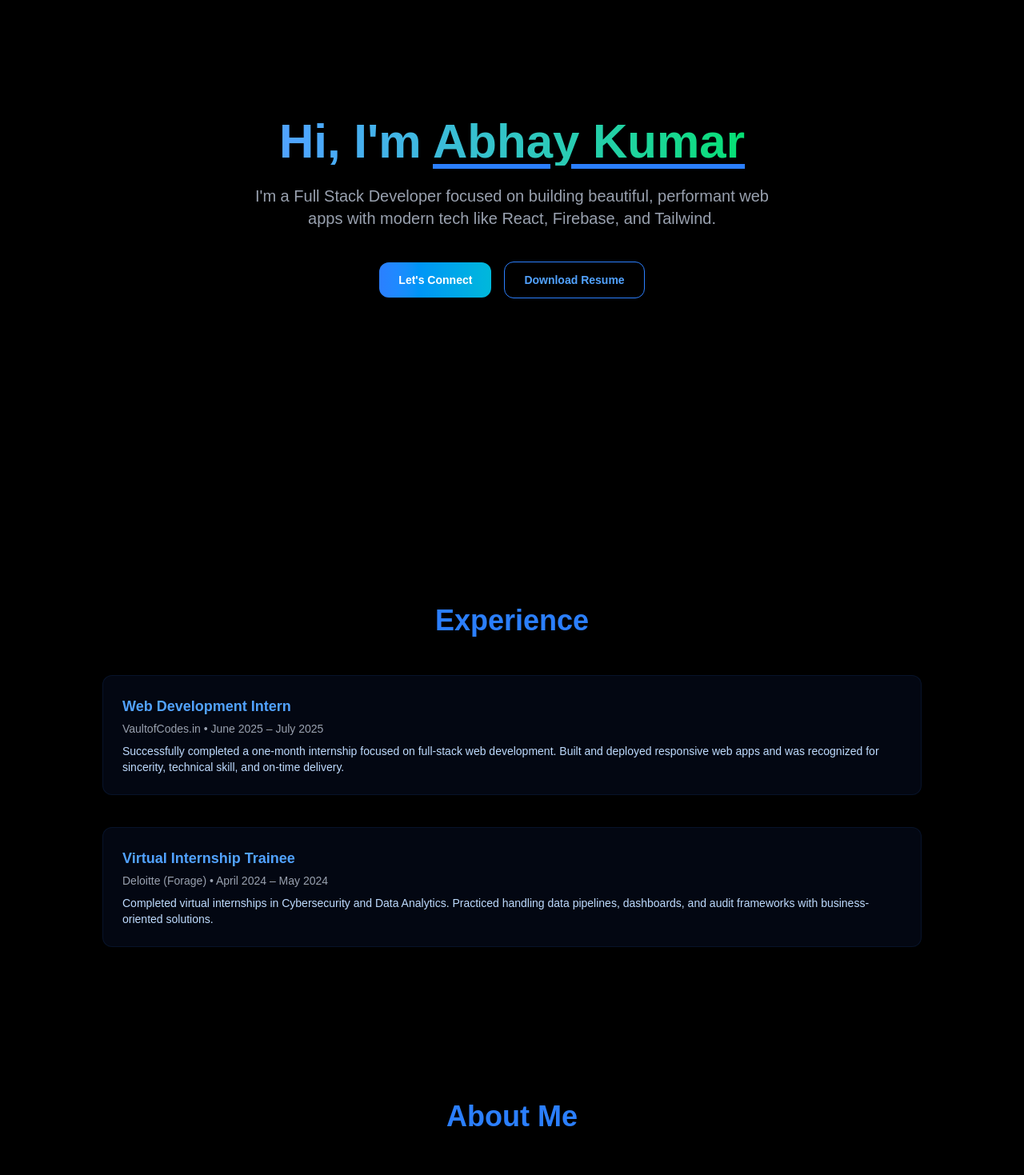
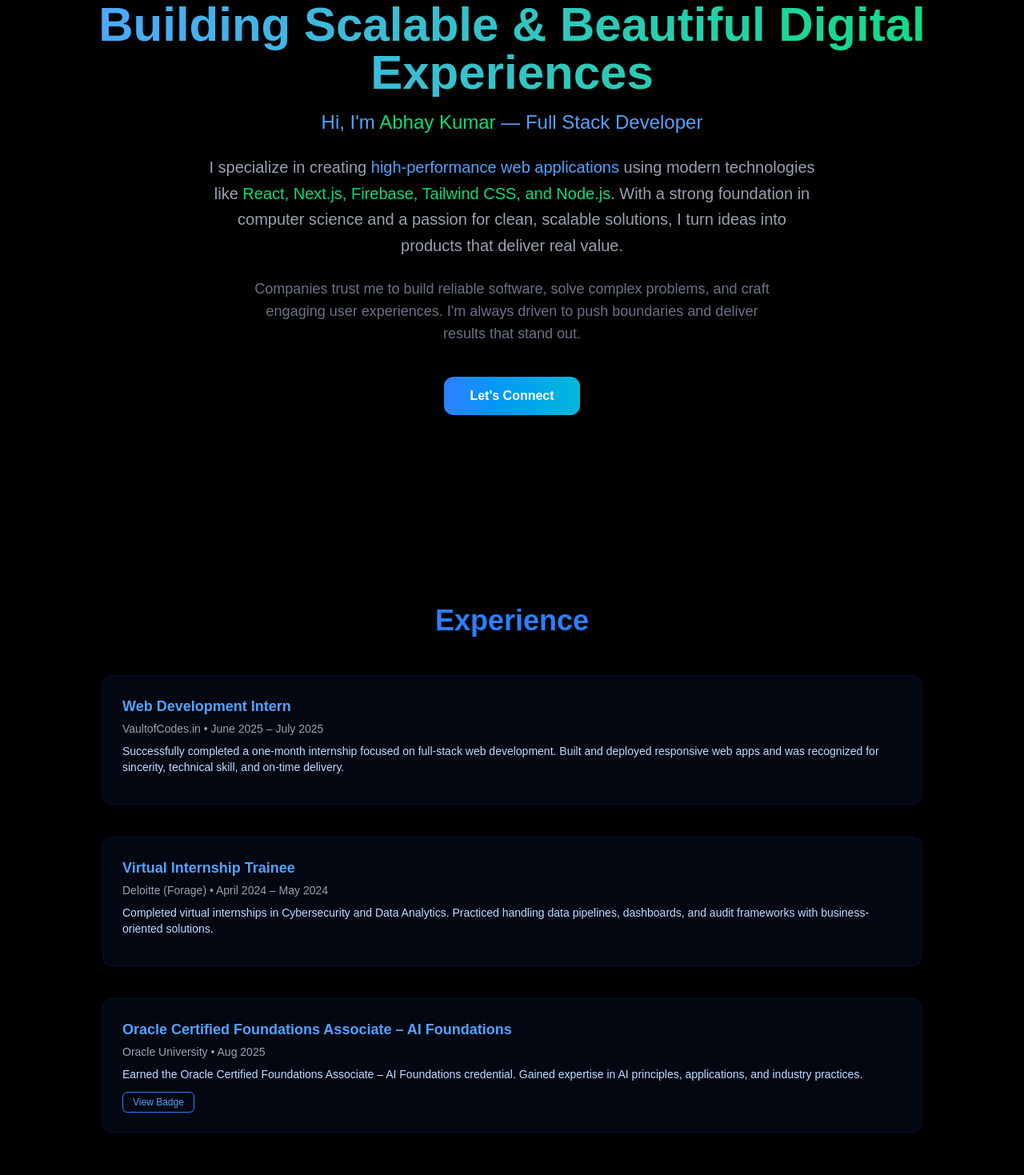
Before and after one commit to Abhaykk615/portfolio, a Next.js app: page / in a window 1280 px wide. Shown: the part 140-1609 px from the top of the page at 80% size. Built offline with nearby package versions, Linux system fonts and the light colour scheme.

Commit message:
Updated Hero, Experience, Contact, added Achievements section, and replaced resume file

```diff
--- a/src/app/page.tsx
+++ b/src/app/page.tsx
@@ -8,7 +8,7 @@ import Experience from '@/components/Experience'
 import TechStack from '@/components/TechStack'
 import ScrollToTop from '@/components/ScrollToTop'
 import PositionOfResponsibility from '@/components/PositionOfResponsibility';
-
+import Achievements from "@/components/Achievements";
 
 export default function Home() {
   return (
@@ -20,6 +20,7 @@ export default function Home() {
       <Projects />
       <PositionOfResponsibility />
       <TechStack />
+      <Achievements />
       <Contact />
       <Footer />
       <ScrollToTop />
--- /dev/null
+++ b/src/components/Achievements.tsx
@@ -0,0 +1,92 @@
+"use client";
+import { motion } from "framer-motion";
+
+export default function Achievements() {
+  return (
+    <motion.section
+      id="achievements"
+      className="w-full bg-black text-white py-24 px-6"
+      initial={{ opacity: 0, y: 60 }}
+      whileInView={{ opacity: 1, y: 0 }}
+      transition={{ duration: 0.8 }}
+    >
+      <h2 className="text-4xl font-bold text-center text-green-400 mb-12">
+        Achievements & Profiles
+      </h2>
+
+      <div className="max-w-5xl mx-auto space-y-6 text-gray-300">
+        <ul className="list-disc list-inside space-y-3">
+          <li>
+            Completed one-month <b>Web Development Internship</b> at{" "}
+            <b>VaultofCodes.in</b>, recognized for sincerity and technical skill.
+          </li>
+          <li>
+            Completed two virtual internships by <b>Deloitte</b> in{" "}
+            <b>Data Analytics</b> and <b>Cybersecurity</b>.
+          </li>
+          <li>
+            <b>Oracle Certified Foundations Associate</b> – AI Foundations
+            (Oracle University) –{" "}
+            <a
+              href="https://catalog-education.oracle.com/pls/certview/sharebadge?id=2946E93C2BB944635E8DF0B38FE750F2A34565135F7D24F53A0D0447736B6EBF"
+              target="_blank"
+              rel="noopener noreferrer"
+              className="text-blue-400 hover:underline"
+            >
+              View Credential
+            </a>{" "}
+            (Aug 2025)
+          </li>
+          <li>
+            <b>Core Coordinator</b> – SCOIT Technical Club, BIET Jhansi.
+          </li>
+          <li>
+            Regular participant in DSA contests and coding challenges.
+          </li>
+        </ul>
+
+        {/* Coding Profiles */}
+        <div className="mt-8">
+          <h3 className="text-2xl font-semibold text-green-400 mb-4">
+            Coding Profiles
+          </h3>
+          <ul className="space-y-2">
+            <li>
+              <a
+                href="https://leetcode.com/u/abhay_kk"
+                target="_blank"
+                rel="noopener noreferrer"
+                className="text-blue-400 hover:underline"
+              >
+                LeetCode (Username: abhay_kk) – Highest Rating:{" "}
+                <span className="text-blue-300 font-bold">1600+</span>
+              </a>
+            </li>
+            <li>
+              <a
+                href="https://www.codechef.com/users/crash_joy_72"
+                target="_blank"
+                rel="noopener noreferrer"
+                className="text-blue-400 hover:underline"
+              >
+                CodeChef (Username: crash_joy_72) –{" "}
+                <span className="text-blue-300 font-bold">2★ (Max Rating: 1400+)</span>
+              </a>
+            </li>
+            <li>
+              <a
+                href="https://www.geeksforgeeks.org/user/abhaykdw3e"
+                target="_blank"
+                rel="noopener noreferrer"
+                className="text-blue-400 hover:underline"
+              >
+                GeeksforGeeks (Username: abhaykdw3e) –{" "}
+                <span className="text-blue-300 font-bold">150+ Problems Solved</span>
+              </a>
+            </li>
+          </ul>
+        </div>
+      </div>
+    </motion.section>
+  );
+}
--- a/src/components/Contact.tsx
+++ b/src/components/Contact.tsx
@@ -5,23 +5,10 @@ import { motion } from "framer-motion";
 import emailjs from "emailjs-com";
 
 export default function Contact() {
-  const [formData, setFormData] = useState<{
-    name: string;
-    email: string;
-    message: string;
-  }>({
-    name: "Abhay Kumar",
-    email: "abhaykk615@gmail.com",
-    message: ""
-  });
-
+  const [message, setMessage] = useState("");
   const [status, setStatus] = useState<string | null>(null);
   const [isSuccess, setIsSuccess] = useState<boolean | null>(null);
   const [isLoading, setIsLoading] = useState(false);
-
-  const handleChange = (e: React.ChangeEvent<HTMLTextAreaElement>) => {
-    setFormData({ ...formData, message: e.target.value });
-  };
 
   const handleSubmit = async (e: React.FormEvent) => {
     e.preventDefault();
@@ -32,18 +19,18 @@ export default function Contact() {
         "service_dkrye08",
         "template_fw666ur",
         {
-          name: formData.name,
-          email: formData.email,
-          message: formData.message,
-          title: "New Message"
+          name: "Abhay Kumar",
+          email: "abhaykk615@gmail.com",
+          message: message,
+          title: "New Message",
         },
         "NOp5SwSpboWzZwn3y"
       );
+
       setIsSuccess(true);
       setStatus("Message sent successfully!");
-      setFormData({ ...formData, message: "" });
+      setMessage("");
     } catch {
-      // Removed unused 'error'
       setIsSuccess(false);
       setStatus("Failed to send message. Try again later.");
     }
@@ -68,36 +55,42 @@ export default function Contact() {
 
         <form onSubmit={handleSubmit} className="space-y-6">
           <div>
-            <label htmlFor="name" className="block text-sm font-semibold mb-1">Name</label>
+            <label htmlFor="name" className="block text-sm font-semibold mb-1">
+              Name
+            </label>
             <input
               id="name"
               name="name"
-              value={formData.name}
+              defaultValue="Abhay Kumar"
               readOnly
               className="w-full p-3 rounded-lg bg-gray-900 text-white border border-gray-700 cursor-not-allowed"
             />
           </div>
 
           <div>
-            <label htmlFor="email" className="block text-sm font-semibold mb-1">Email address</label>
+            <label htmlFor="email" className="block text-sm font-semibold mb-1">
+              Email address
+            </label>
             <input
               id="email"
               name="email"
               type="email"
-              value={formData.email}
+              defaultValue="abhaykk615@gmail.com"
               readOnly
               className="w-full p-3 rounded-lg bg-gray-900 text-white border border-gray-700 cursor-not-allowed"
             />
           </div>
 
           <div>
-            <label htmlFor="message" className="block text-sm font-semibold mb-1">Message</label>
+            <label htmlFor="message" className="block text-sm font-semibold mb-1">
+              Message
+            </label>
             <textarea
               id="message"
               name="message"
               rows={4}
-              value={formData.message}
-              onChange={handleChange}
+              value={message}
+              onChange={(e) => setMessage(e.target.value)}
               required
               className="w-full p-3 rounded-lg bg-gray-900 text-white border border-gray-700 focus:outline-none focus:ring-2 focus:ring-blue-500"
               placeholder="Your message here..."
@@ -109,28 +102,6 @@ export default function Contact() {
             disabled={isLoading}
             className="w-full flex items-center justify-center gap-2 bg-gradient-to-r from-blue-600 to-cyan-500 hover:from-blue-500 hover:to-cyan-400 text-white font-semibold py-3 rounded-xl transition duration-300 shadow-lg hover:shadow-cyan-500/30 disabled:opacity-60 disabled:cursor-not-allowed"
           >
-            {isLoading && (
-              <svg
-                className="animate-spin h-5 w-5 text-white"
-                xmlns="http://www.w3.org/2000/svg"
-                fill="none"
-                viewBox="0 0 24 24"
-              >
-                <circle
-                  className="opacity-25"
-                  cx="12"
-                  cy="12"
-                  r="10"
-                  stroke="currentColor"
-                  strokeWidth="4"
-                ></circle>
-                <path
-                  className="opacity-75"
-                  fill="currentColor"
-                  d="M4 12a8 8 0 018-8v4a4 4 0 00-4 4H4z"
-                ></path>
-              </svg>
-            )}
             {isLoading ? "Sending..." : "Send Message"}
           </button>
         </form>
--- a/src/components/Experience.tsx
+++ b/src/components/Experience.tsx
@@ -15,6 +15,15 @@ const experiences = [
     date: "April 2024 – May 2024",
     description:
       "Completed virtual internships in Cybersecurity and Data Analytics. Practiced handling data pipelines, dashboards, and audit frameworks with business-oriented solutions.",
+  },
+  {
+    title: "Oracle Certified Foundations Associate – AI Foundations",
+    company: "Oracle University",
+    date: "Aug 2025",
+    description:
+      "Earned the Oracle Certified Foundations Associate – AI Foundations credential. Gained expertise in AI principles, applications, and industry practices.",
+    badgeLink:
+      "https://catalog-education.oracle.com/pls/certview/sharebadge?id=2946E93C2BB944635E8DF0B38FE750F2A34565135F7D24F53A0D0447736B6EBF",
   },
 ];
 
@@ -47,7 +56,17 @@ export default function Experience() {
               <p className="text-sm text-gray-400 mb-2">
                 {exp.company} • {exp.date}
               </p>
-              <p className="text-sm text-blue-200">{exp.description}</p>
+              <p className="text-sm text-blue-200 mb-3">{exp.description}</p>
+              {exp.badgeLink && (
+                <a
+                  href={exp.badgeLink}
+                  target="_blank"
+                  rel="noopener noreferrer"
+                  className="inline-block text-blue-400 border border-blue-500 px-3 py-1 rounded-md text-xs font-medium hover:bg-blue-500 hover:text-white transition-colors duration-300"
+                >
+                  View Badge
+                </a>
+              )}
             </div>
           </motion.div>
         ))}
--- a/src/components/Hero.tsx
+++ b/src/components/Hero.tsx
@@ -12,48 +12,65 @@ export default function Hero() {
       animate={{ opacity: 1, y: 0 }}
       transition={{ duration: 1 }}
     >
+      {/* Main Heading */}
       <motion.h1
-        className="text-4xl sm:text-5xl md:text-6xl font-extrabold mb-6 bg-gradient-to-r from-blue-400 to-green-400 bg-clip-text text-transparent"
+        className="text-4xl sm:text-5xl md:text-6xl font-extrabold mb-4 bg-gradient-to-r from-blue-400 to-green-400 bg-clip-text text-transparent"
         initial={{ opacity: 0, y: 20 }}
         animate={{ opacity: 1, y: 0 }}
         transition={{ duration: 1, delay: 0.3 }}
       >
-        Hi, I&apos;m{" "}
-        <span className="underline underline-offset-8 decoration-blue-500">
-          Abhay Kumar
-        </span>
+        Building Scalable & Beautiful Digital Experiences
       </motion.h1>
 
-      <motion.p
-        className="text-lg md:text-xl text-gray-400 max-w-2xl mb-10"
+      {/* Tagline */}
+      <motion.h2
+        className="text-xl sm:text-2xl text-blue-400 font-medium mb-6"
         initial={{ opacity: 0 }}
         animate={{ opacity: 1 }}
-        transition={{ duration: 1, delay: 0.5 }}
+        transition={{ duration: 1, delay: 0.4 }}
       >
-        I&apos;m a Full Stack Developer focused on building beautiful, performant
-        web apps with modern tech like React, Firebase, and Tailwind.
+        Hi, I&apos;m <span className="text-green-400">Abhay Kumar</span> — Full Stack Developer
+      </motion.h2>
+
+      {/* Professional Intro */}
+      <motion.p
+        className="text-lg md:text-xl text-gray-400 max-w-3xl mb-6 leading-relaxed"
+        initial={{ opacity: 0 }}
+        animate={{ opacity: 1 }}
+        transition={{ duration: 1, delay: 0.6 }}
+      >
+        I specialize in creating <span className="text-blue-400">high-performance web
+        applications</span> using modern technologies like{" "}
+        <span className="text-green-400">React, Next.js, Firebase, Tailwind CSS, and Node.js</span>.
+        With a strong foundation in computer science and a passion for clean,
+        scalable solutions, I turn ideas into products that deliver real value.
       </motion.p>
 
+      {/* Confidence Line */}
+      <motion.p
+        className="text-md md:text-lg text-gray-500 max-w-2xl mb-10"
+        initial={{ opacity: 0 }}
+        animate={{ opacity: 1 }}
+        transition={{ duration: 1, delay: 0.8 }}
+      >
+        Companies trust me to build reliable software, solve complex problems, and
+        craft engaging user experiences. I&apos;m always driven to push boundaries
+        and deliver results that stand out.
+      </motion.p>
+
+      {/* Call to Action */}
       <motion.div
-        className="flex flex-col sm:flex-row items-center justify-center gap-4"
+        className="flex items-center justify-center"
         initial={{ opacity: 0, scale: 0.95 }}
         animate={{ opacity: 1, scale: 1 }}
-        transition={{ duration: 0.6, delay: 0.8 }}
+        transition={{ duration: 0.6, delay: 1 }}
       >
         <Link
           href="#contact"
-          className="px-6 py-3 text-sm font-semibold bg-gradient-to-r from-blue-500 to-cyan-500 rounded-xl shadow-md hover:shadow-cyan-500/30 text-white transition-all duration-300"
+          className="px-8 py-3 text-base font-semibold bg-gradient-to-r from-blue-500 to-cyan-500 rounded-xl shadow-md hover:shadow-cyan-500/30 text-white transition-all duration-300"
         >
           Let&apos;s Connect
         </Link>
-
-        <a
-          href="/Abhay_resume.pdf"
-          download
-          className="px-6 py-3 text-sm font-semibold border border-blue-500 text-blue-400 rounded-xl hover:bg-blue-500 hover:text-white transition duration-300"
-        >
-          Download Resume
-        </a>
       </motion.div>
     </motion.section>
   );
```
Also changed, not shown: 1 other file (tests, documents, lock files or other folders).
